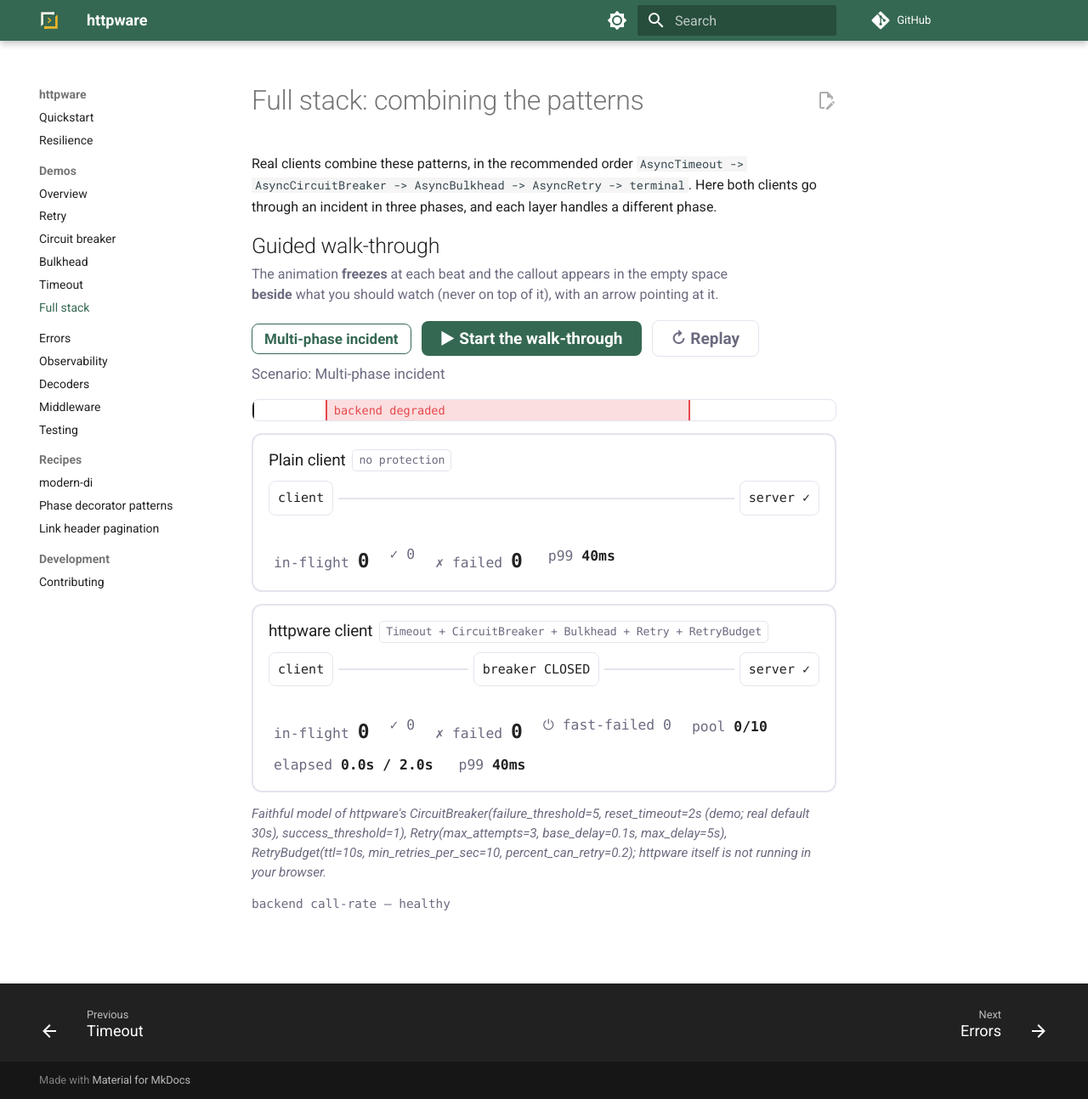
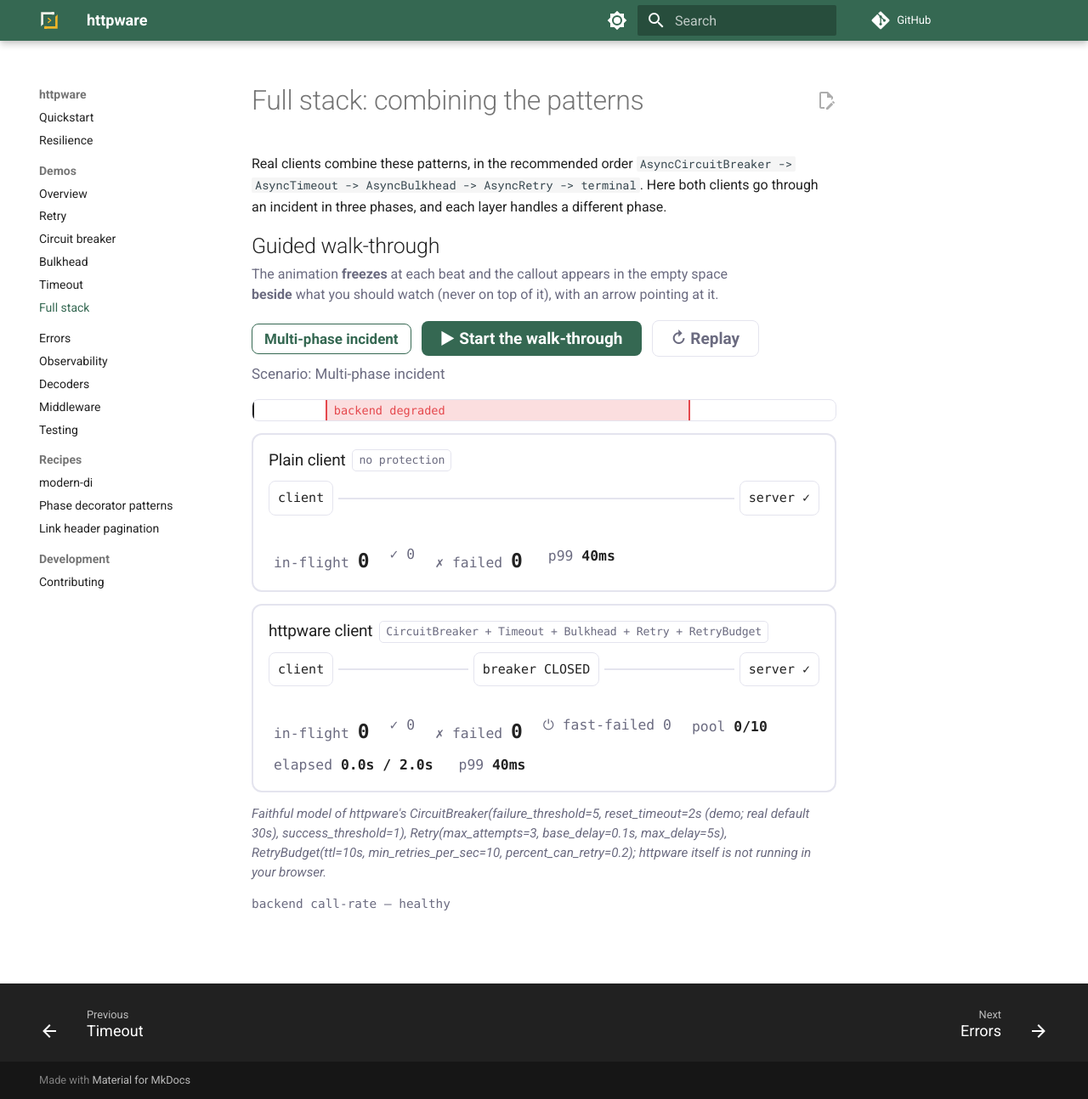
Before and after one commit to modern-python/httpware, an MkDocs documentation site: the page built from docs/demos/full-stack.md, in a window 1280 px wide and 1294 px high. Shown: the whole window at 85% size. Built offline with MkDocs 1.6.1 and Material for MkDocs 9.7.7, drawn with Linux system fonts in a browser that asks for light colours; comment, search, counter and statistics services are not loaded; part of the change alters nothing that is shown.

```diff
--- a/docs/demos/engine.js
+++ b/docs/demos/engine.js
@@ -793,11 +793,10 @@ window.HttpwareDemo = (function () {
             if (L.pend[i].land <= tick) {
               const p = L.pend[i]; L.pend.splice(i, 1);
               let retried = false;
-              // AsyncTimeout bounds the WHOLE operation (outermost: timeout ->
-              // circuitBreaker -> bulkhead -> retry -> terminal). An entry clamped
-              // to its deadline (see clampToDeadline) lands as a TimeoutError
-              // failure here, regardless of what the untimed outcome would have
-              // been, and is never retried.
+              // AsyncTimeout bounds the WHOLE operation (circuitBreaker -> timeout ->
+              // bulkhead -> retry -> terminal). An entry clamped to its deadline (see
+              // clampToDeadline) lands as a TimeoutError failure here, regardless of
+              // what the untimed outcome would have been, and is never retried.
               if (L === B && p.timedOut) {
                 timedOutCount++;
               // Retry decision happens at landing time: a failed lane-B attempt gets
@@ -811,7 +810,7 @@ window.HttpwareDemo = (function () {
                   const backoffSec = rnd() * Math.min(retryCfg.maxDelay, retryCfg.baseDelay * Math.pow(2, p.attempt));
                   const f2 = scenario.fault(now + backoffSec, rnd);
                   const landTicks = Math.max(1, Math.round((backoffSec + f2.ms) * 1000 / TICK));
-                  // Composition order is timeout -> circuitBreaker -> bulkhead -> retry ->
+                  // Composition order is circuitBreaker -> timeout -> bulkhead -> retry ->
                   // terminal: the bulkhead sits OUTSIDE retry, so one slot is acquired
                   // once and held for the WHOLE operation (all attempts), released only
                   // when the operation finally lands. Carry `bh` forward on every retry
@@ -833,14 +832,12 @@ window.HttpwareDemo = (function () {
               // so a null/absent bulkhead or a rejected (never-pushed) request is a no-op.
               // Breaker records ONCE per fully-exhausted retry sequence (not per attempt):
               // brk.res is called here, only on the terminal (non-retried) landing. A
-              // timed-out entry is an outer-timeout cancellation: AsyncTimeout is
-              // OUTERMOST, so the inner breaker's `except BaseException` clause does see
-              // the CancelledError (it releases the in-flight probe slot) but does not
-              // count it as a success/failure outcome — only the outer TimeoutError
-              // surfaces to the caller.
+              // timed-out entry counts as a failure: the breaker sits OUTSIDE
+              // AsyncTimeout, so the TimeoutError raised on expiry passes through it
+              // as a counted failure (a CancelledError would not be counted).
               if (!retried) {
                 L.if--;
-                if (L === B && p.timedOut) { L.bad++; }
+                if (L === B && p.timedOut) { if (brk) brk.res(false, now); L.bad++; }
                 else { if (L === B && brk) brk.res(p.ok, now); if (p.ok) L.ok++; else L.bad++; }
                 if (L === B && bulk && p.bh) bulk.release();
               }
@@ -864,8 +861,9 @@ window.HttpwareDemo = (function () {
             B.rej++; spawnDot(dotsB, els.trackB, 'rej');
           } else {
             if (budget) budget.deposit(now);
-            // Total deadline set once at the first attempt (Infinity when no
-            // AsyncTimeout is configured, so the clamp below is always a no-op).
+            // Total deadline set once at the first attempt, after the breaker admitted
+            // the request, so an open circuit rejects before any deadline starts
+            // (Infinity when no AsyncTimeout is configured: the clamp is a no-op).
             const deadline = tmoCfg ? now + tmoCfg.timeout : Infinity;
             const { land, timedOut } = clampToDeadline(tick, landTicks, deadline);
             B.if++; B.pend.push({ land, ok: f.ok, attempt: 0, bh: !!bulk, start: now, deadline, timedOut });
--- a/docs/demos/full-stack.md
+++ b/docs/demos/full-stack.md
@@ -1,7 +1,7 @@
 # Full stack: combining the patterns
 
 Real clients combine these patterns, in the recommended order
-`AsyncTimeout -> AsyncCircuitBreaker -> AsyncBulkhead -> AsyncRetry -> terminal`.
+`AsyncCircuitBreaker -> AsyncTimeout -> AsyncBulkhead -> AsyncRetry -> terminal`.
 Here both clients go through an incident in three phases, and each layer handles a
 different phase.
 
@@ -13,30 +13,32 @@ document.addEventListener('DOMContentLoaded', function () {
   scenarios: [
     { id: 'incident', label: 'Multi-phase incident', dur: 16.0,
       fault: (now, rnd) => {
-        if (now >= 2.0 && now < 5.0) return { ok: true, ms: 4.0, label: 'latency spike' };
-        if (now >= 5.0 && now < 8.0) return rnd() < 0.6
+        if (now >= 2.0 && now < 5.0) return rnd() < 0.6
           ? { ok: false, ms: 0.6, label: 'brownout' } : { ok: true, ms: 0.6 };
+        if (now >= 5.0 && now < 8.0) return { ok: true, ms: 4.0, label: 'latency spike' };
         if (now >= 8.0 && now < 12.0) return { ok: false, ms: 0.3, label: 'hard down' };
         return { ok: true, ms: 0.05 };
       },
-      chainB: { timeout: { timeout: 2.0 },
-                circuitBreaker: { failureThreshold: 5, resetTimeout: 2.0, successThreshold: 1 },
+      chainB: { circuitBreaker: { failureThreshold: 5, resetTimeout: 2.0, successThreshold: 1 },
+                timeout: { timeout: 2.0 },
                 bulkhead: { maxConcurrent: 10, acquireTimeout: 0 },
                 retry: { maxAttempts: 3, baseDelay: 0.1, maxDelay: 5.0 },
                 budget: { ttl: 10.0, minRetriesPerSec: 10.0, percentCanRetry: 0.2 } } },
   ],
   macroStrip: true,
   stageLabel: (now) => now < 2 ? 'healthy'
-    : now < 5 ? 'phase 1: latency spike'
-    : now < 8 ? 'phase 2: brownout'
+    : now < 5 ? 'phase 1: brownout'
+    : now < 8 ? 'phase 2: latency spike'
     : now < 12 ? 'phase 3: hard down' : 'recovered',
   buildStops: () => [
-    { when: (s) => s.now >= 2.4, spot: ['poolB', 'elapsedB'], title: 'Phase 1: latency spike',
-      body: 'The bulkhead caps concurrency so the slow phase cannot exhaust the client, and the timeout ends each operation after 2s.' },
-    { when: (s) => s.now >= 5.4, spot: ['ifB'], title: 'Phase 2: brownout',
+    { when: (s) => s.now >= 2.4, spot: ['ifB'], title: 'Phase 1: brownout',
       body: 'Retry recovers many of the transient errors, and the budget stops it from adding much load.' },
-    { when: (s) => s.mw.cb && s.mw.cb.state === 'OPEN', spot: ['brkB'], title: 'Phase 3: hard down',
-      body: 'Repeated failures open the breaker. It sits before the retry layer, so it rejects whole retry sequences and counts one outcome per sequence, not per attempt.' },
+    { when: (s) => s.now >= 5.4, spot: ['poolB', 'elapsedB'], title: 'Phase 2: latency spike',
+      body: 'The bulkhead caps concurrency so the slow upstream cannot exhaust the client, and the timeout ends each operation after 2s.' },
+    { when: (s) => s.mw.cb && s.mw.cb.state === 'OPEN', spot: ['brkB'], title: 'Timeouts open the breaker',
+      body: 'The breaker sits before the timeout, so each expired deadline counts as a failure. After five in a row the circuit opens, and new calls fail at once instead of waiting 2s on the slow upstream.' },
+    { when: (s) => s.now >= 8.5, spot: ['brkB'], title: 'Phase 3: hard down',
+      body: 'The circuit stays open through the outage, because each half-open probe fails and reopens it. It sits before the retry layer, so it rejects whole retry sequences and counts one outcome per sequence, not per attempt.' },
     { when: (s) => s.now >= 13.5, spot: ['ifA', 'latA', 'ifB', 'latB'], title: 'Full stack vs none',
       body: 'The plain client fails through every phase. In the httpware client, each layer handles the phase it is built for.' },
   ],
```
